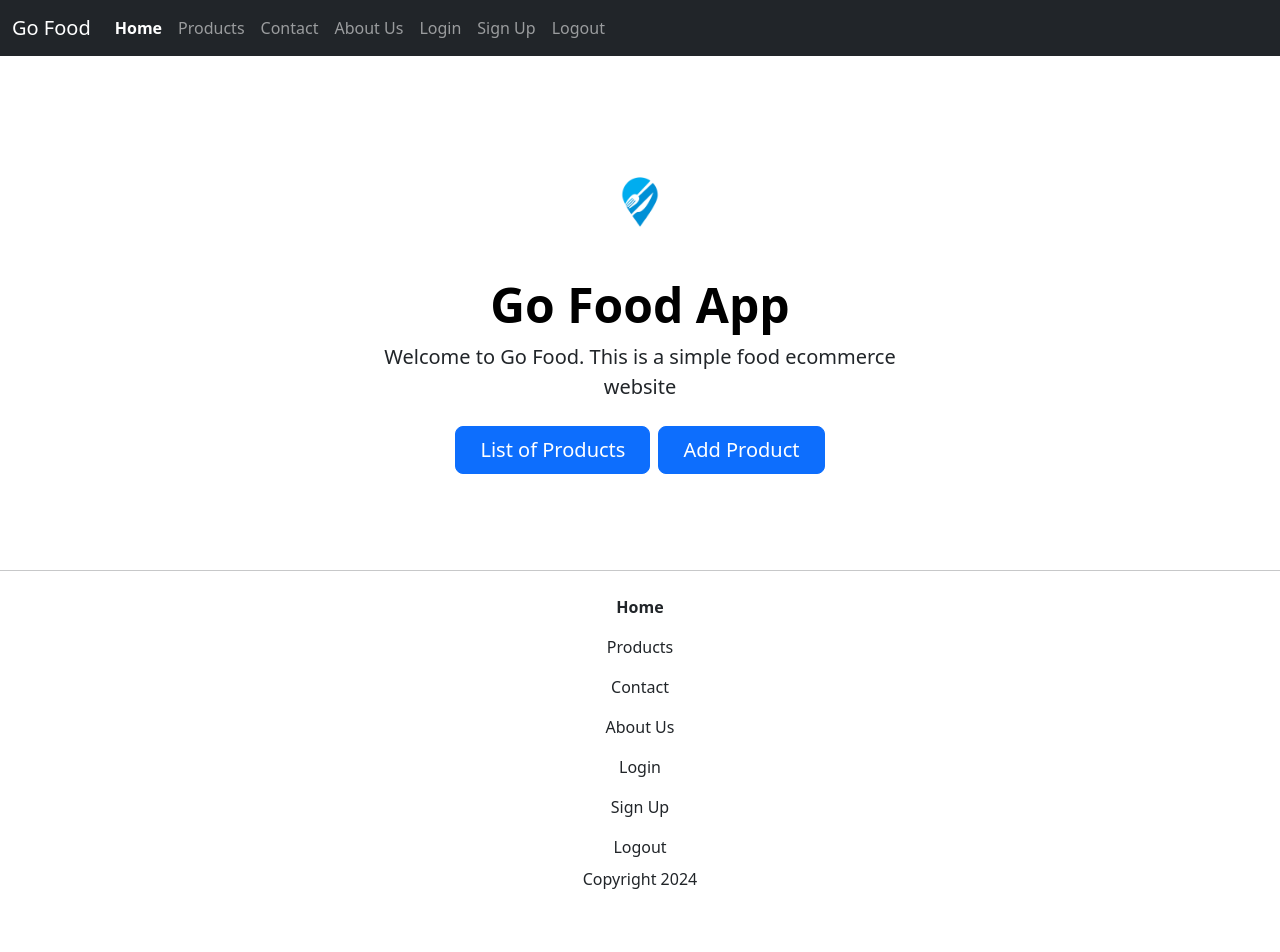
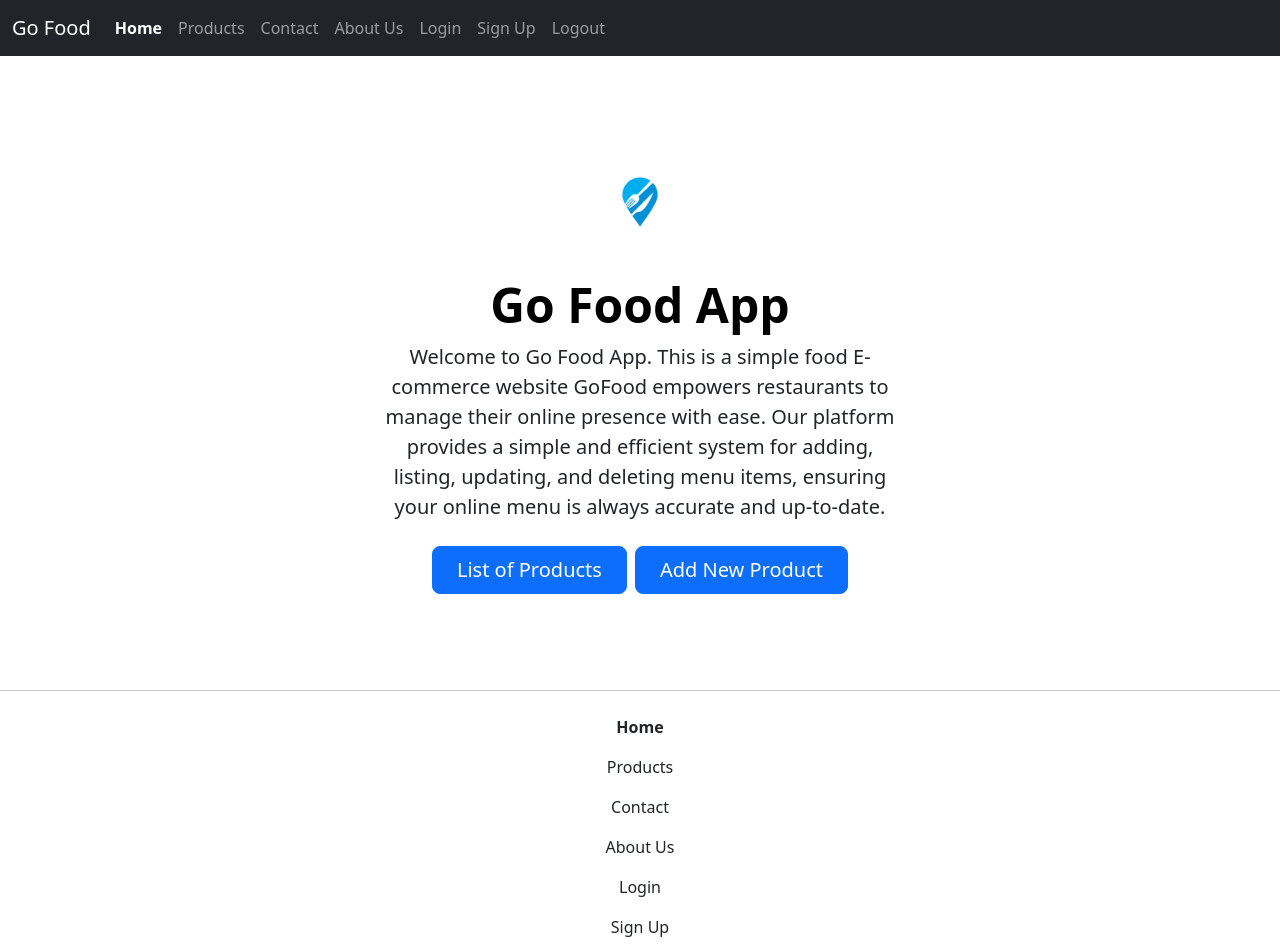
Before and after one commit to prateekdewangan615/go-food-app, an Angular app: page / in a window 1280 px wide. Shown: the top 952 px of the page. Before the commit the page ends 907 px from the top, so only its background shows below. Built offline with nearby package versions, Linux system fonts and the light colour scheme.

Commit message:
App Routes and List component updated

```diff
--- a/src/app/app.routes.ts
+++ b/src/app/app.routes.ts
@@ -11,27 +11,40 @@ import { LogoutComponent } from './auth/components/logout/logout.component';
 import { ContactComponent } from './contact/components/contact/contact.component';
 import { DeleteProductComponent } from './products/components/delete-product/delete-product.component';
 import { CartComponent } from './cart/cart.component';
-
+import { title } from 'node:process';
 
 export const routes: Routes = [
-  { path: '', component: HomeComponent },
+  { path: '', component: HomeComponent, title: 'Home' },
   {
-    path: 'products', children: [
-        { path: '', component: ListProductsComponent, title: 'Home'},
-        { path: 'add', component: AddProductComponent, title: 'Add Products'},
-        { path: ':productId', component: ProductDetailsComponent, title: 'Product Details' },
-        { path: ':productId/edit', component: UpdateProductComponent, title: 'Update Products'},
-        { path: ':productId/delete', component: DeleteProductComponent, title: 'Delete Product'},
+    path: 'products',
+    children: [
+      { path: '', component: ListProductsComponent, title: 'Products' },
+      { path: 'add', component: AddProductComponent, title: 'Add Products' },
+      {
+        path: ':productId',
+        component: ProductDetailsComponent,
+        title: 'Product Details',
+      },
+      {
+        path: ':productId/edit',
+        component: UpdateProductComponent,
+        title: 'Update Products',
+      },
+      {
+        path: ':productId/delete',
+        component: DeleteProductComponent,
+        title: 'Delete Product',
+      },
     ],
-},
-  { path: 'about', component: AboutComponent},
-  { path: 'contact', component: ContactComponent},
-  { path: 'auth/login', component: LoginComponent, title: "Login"},
-  { path: 'auth/signup', component: SignupComponent, title: "SignUp"},
-  { path: 'auth/logout', component: LogoutComponent, title: "Logout"},
-  {path: 'auth',
-      loadChildren: () => import('./auth/auth.module').then((m) => m.AuthModule),
   },
-  {path: 'cart', component: CartComponent}
-
+  { path: 'about', component: AboutComponent, title: 'About Us' },
+  { path: 'contact', component: ContactComponent, title: 'Contact' },
+  { path: 'auth/login', component: LoginComponent, title: 'Login' },
+  { path: 'auth/signup', component: SignupComponent, title: 'SignUp' },
+  { path: 'auth/logout', component: LogoutComponent, title: 'Logout' },
+  {
+    path: 'auth',
+    loadChildren: () => import('./auth/auth.module').then((m) => m.AuthModule),
+  },
+  { path: 'cart', component: CartComponent },
 ];
--- a/src/app/home/home.component.ts
+++ b/src/app/home/home.component.ts
@@ -14,13 +14,16 @@ import { RouterModule } from '@angular/router';
     <h1 class="display-5 fw-bold text-body-emphasis">Go Food App</h1>
     <div class="col-lg-6 mx-auto">
       <p class="lead mb-4">
-        Welcome to Go Food. This is a simple food ecommerce website</p>
+        Welcome to Go Food App. This is a simple food E-commerce website
+        GoFood empowers restaurants to manage their online presence with ease.
+        Our platform provides a simple and efficient system for adding, listing, updating, and deleting menu items, ensuring your online menu is always accurate and up-to-date.
+      </p>
       <div class="d-grid gap-2 d-sm-flex justify-content-sm-center">
         <a routerLink="/products" class="btn btn-primary btn-lg px-4 gap-3">
           List of Products
         </a>
         <a routerLink="/products/add" class="btn btn-primary btn-lg px-4 gap-3">
-          Add Product
+          Add New Product
         </a>
       </div>
     </div>
--- a/src/app/products/components/list-products/list-products.component.html
+++ b/src/app/products/components/list-products/list-products.component.html
@@ -1,6 +1,3 @@
-<<<<<<< HEAD
-<section id="product-details">
-=======
 <a routerLink="/" class="btn btn-primary mt-2">Go to Home</a>
 <section id="product">
   <div class="container-fluid px-0 top-banner">
@@ -18,7 +15,6 @@
 </section>
 <br> <br>
 <section id="product-details"  >
->>>>>>> 7b772b08f8385e60b88b4e904104db15f03f8bce
   <div class="product-details wrapper">
     <div class="container">
       <div class="row">
@@ -28,16 +24,6 @@
           </div>
         </div>
       </div>
-<<<<<<< HEAD
-      <div class="row pt-5">
-        <div class="col-lg-4 col-md-3 mb-lg-5 mb-5" *ngFor="let card of products">
-          <div class="card shadow">
-            <div class="card-body">
-              <h5 class="card-title">{{ card.name }}</h5>
-              <b>Price: </b>{{ card.price }} <br>
-              <b>Quantity: </b>{{ card.quantity }} <br>
-              <b>Category: </b>{{ card.category }} <br>
-=======
       <div class="row pt-5 justify-content-center">
         <div class="col-lg-5 col-md-4 mb-lg-5 mb-5" *ngFor="let card of products"  >
           <div class="card shadow" >
@@ -47,7 +33,6 @@
               <b>Quantity: </b>{{card.quantity}} <br>
               <b>Description: </b>{{card.description}} <br>
               <b>Category: </b>{{card.category}} <br>
->>>>>>> 7b772b08f8385e60b88b4e904104db15f03f8bce
               <div class="text-center">
                 <a routerLink="/products/{{ card.id }}" class="btn btn-primary mt-3" data-mdb-ripple-init>View Details</a>
                 <button class="btn btn-success mt-3 ms-2" (click)="addProductToCart(card)">Add to Cart</button>
--- a/src/app/shared/footer/footer.component.ts
+++ b/src/app/shared/footer/footer.component.ts
@@ -9,7 +9,7 @@ import { MenuListComponent } from '../menu-list/menu-list.component';
     <footer class="text-center">
       <hr>
       <app-menu-list></app-menu-list>
-      <p class="copyright">Copyright 2024</p>
+      <p class="copyright"><b>Copyright &copy; | 2024</b></p>
     </footer>
   `,
   styles: ``
--- a/src/app/shared/menu-list/menu-list.component.html
+++ b/src/app/shared/menu-list/menu-list.component.html
@@ -1,5 +1,5 @@
 <ul class="navbar-nav me-auto mb-2 mb-md-0">
   <li class="nav-item" *ngFor="let link of menus">
-    <a class="nav-link" [routerLink]="link.route" routerLinkActive="active">{{ link.label }}</a>
+    <a class="nav-link" [routerLink]="link.route" routerLinkActive="active" [routerLinkActiveOptions]="{exact:true}">{{ link.label }}</a>
   </li>
 </ul>
```
